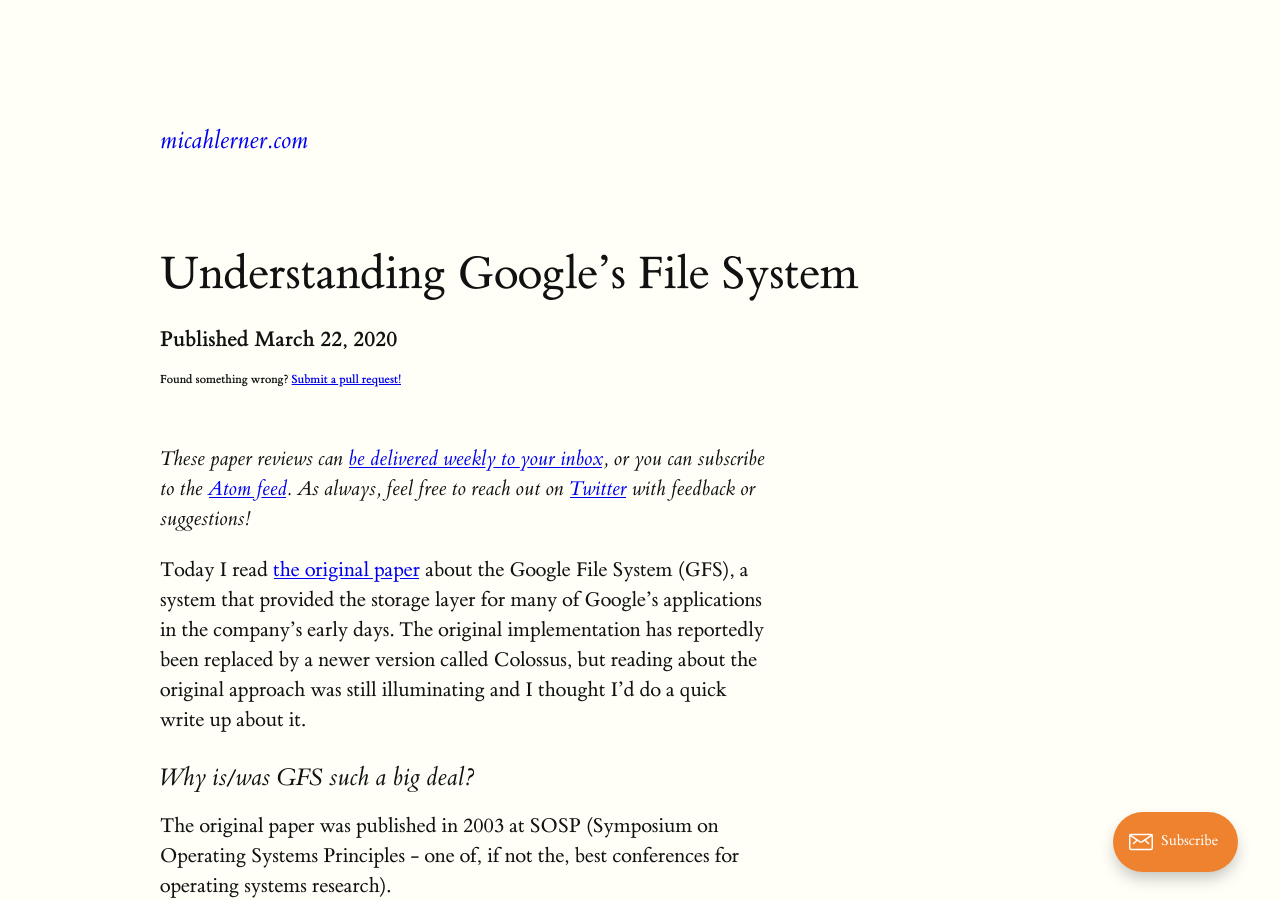
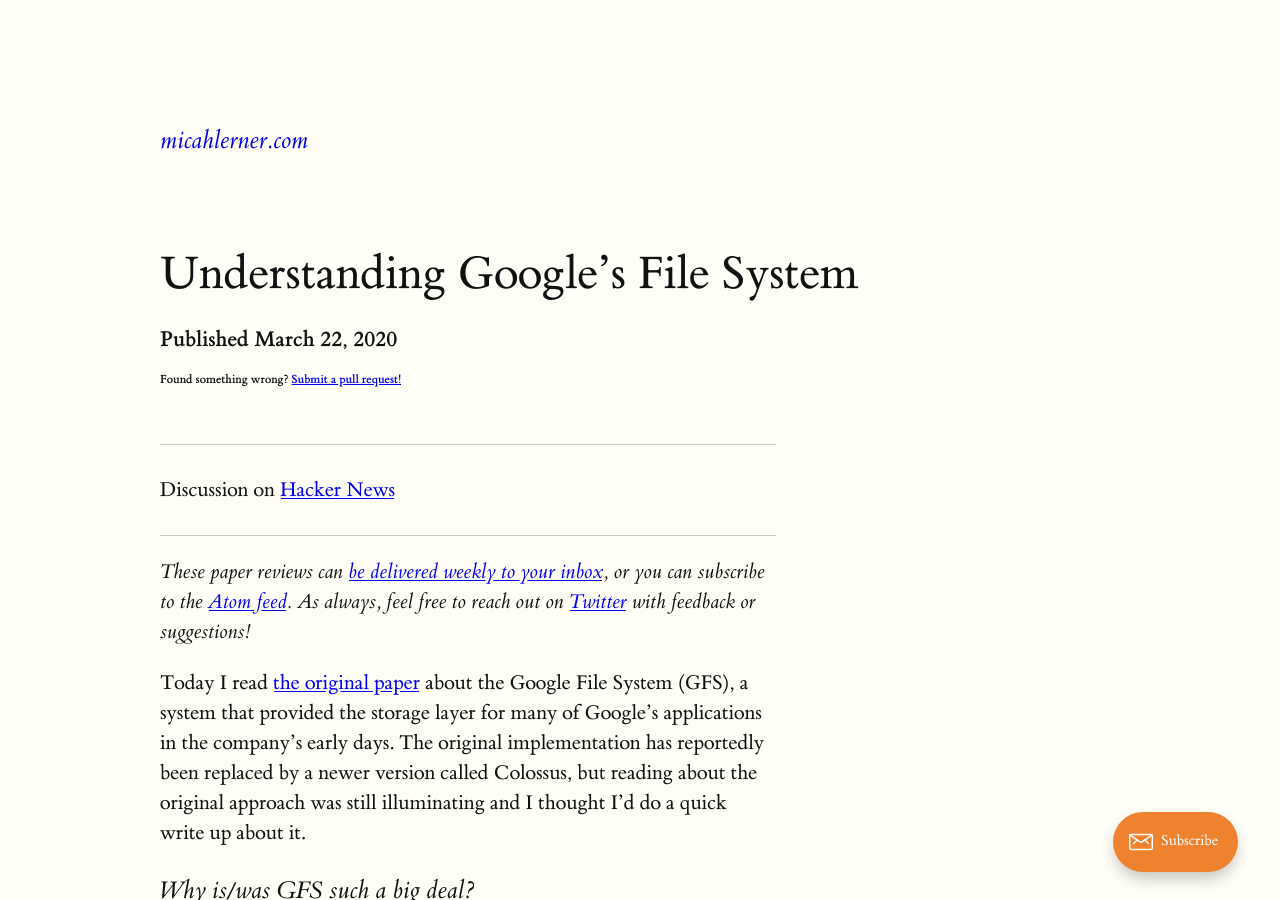
Before and after one commit to mlerner/mlerner.github.io, a Jekyll site: the page built from _posts/2020-03-22-understanding-googles-file-system.md, in a window 1280 px wide and 900 px high. Built offline with Jekyll 4.4.1, drawn with Linux system fonts in a browser that asks for light colours; part of the change alters nothing that is shown.

Commit message:
add hn link

```diff
--- a/_posts/2020-03-22-understanding-googles-file-system.md
+++ b/_posts/2020-03-22-understanding-googles-file-system.md
@@ -3,6 +3,7 @@ layout: post
 title: "Understanding Google&#8217;s File System"
 tags: ["Distributed Systems"]
 intro: These paper reviews can [be delivered weekly to your inbox](https://newsletter.micahlerner.com/), or you can subscribe to the [Atom feed](https://www.micahlerner.com/feed.xml). As always, feel free to reach out on [Twitter](https://twitter.com/micahlerner) with feedback or suggestions!
+hn: https://news.ycombinator.com/item?id=39756262
 ---
 
 Today I read [the original paper](http://static.googleusercontent.com/media/research.google.com/en//archive/gfs-sosp2003.pdf) about the Google File System (GFS), a system that provided the storage layer for many of Google's applications in the company's early days. The original implementation has reportedly been replaced by a newer version called Colossus, but reading about the original approach was still illuminating and I thought I'd do a quick write up about it.
```
